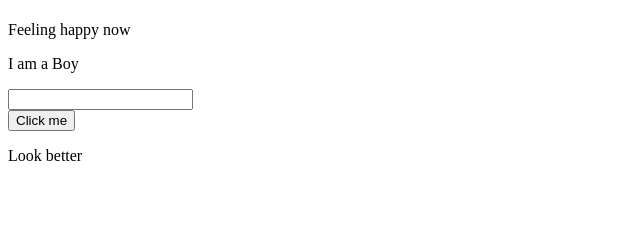
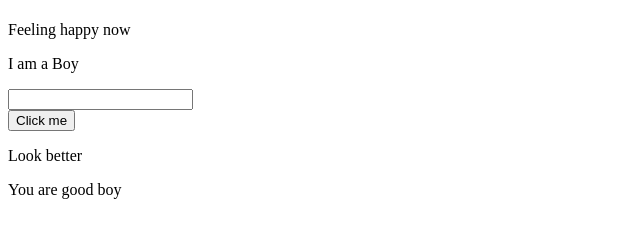
Before and after one commit to Polash9000/my-first-site, a plain HTML site: page index.html in a window 1280 px wide. Shown: the part 59-296 px from the top of the page, without its empty margins (0-640 px from the left). Drawn offline with Linux system fonts and the light colour scheme.

Commit message:
Update index.html

```diff
--- a/index.html
+++ b/index.html
@@ -14,5 +14,6 @@
     <br>
     <button>Click me</button> <br>
     <p>Look better</p>
+    <p>You are good boy</p>
 </body>
 </html>
```
